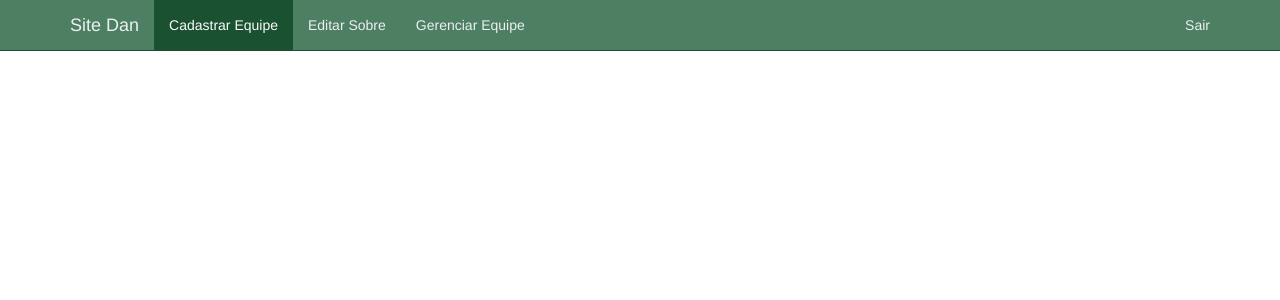
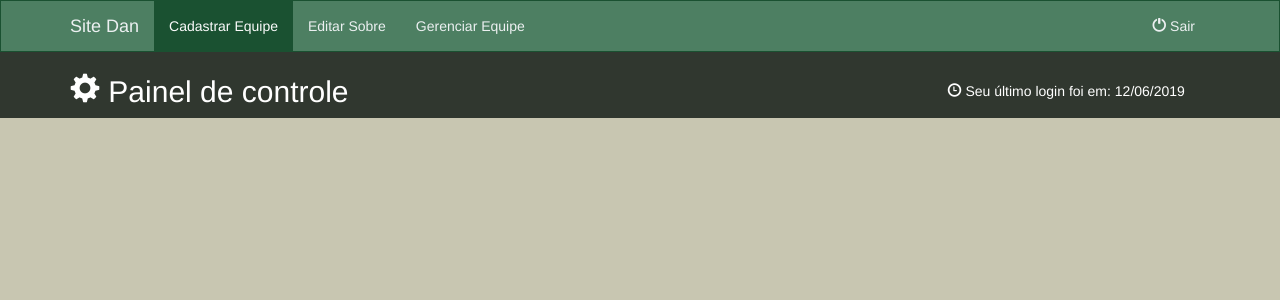
Before and after one commit to daniloaugusto0212/projeto_bootstrap, a PHP site: page / in a window 1280 px wide. Shown: the top 300 px of the page. Run offline with PHP 8.4, Linux system fonts and the light colour scheme.

Commit message:
configurações do painel

```diff
--- a/painel/css/style.css
+++ b/painel/css/style.css
@@ -1,3 +1,8 @@
+body{
+  background-color: #C8C6B1;
+}
+
+
 /*Alterar a cor padrão do bootstrap https://work.smarchal.com/twbscolor/*/
 
 .navbar-default,
@@ -55,6 +60,38 @@
     color: #fbfbfb;
   }
 
+  /*Custon style para nosso painel*/
+ .navbar{
+   margin-bottom: 0 !important;
+   border-radius: 0;
+ }
+  header#header{
+    background: #30372F;
+    color: white;
+  }
+
+  #header h2{
+    margin-top: 20px;
+  }
+
+  #header p{
+    margin-top: 20px;
+    position: relative;
+    top: 9px;
+  }
+
+  @media screen and (max-width: 1000px) {
+    #header{
+      text-align: center;
+    }
+
+    #header p{
+      margin-top: 20px;
+      position: relative;
+      top: 0;
+    }
+  }
+
   @media (max-width: 767px) {
     .navbar-default .navbar-nav .open .dropdown-menu > li > a {
       color: #ecf0f1;
--- a/painel/index.php
+++ b/painel/index.php
@@ -14,7 +14,7 @@
 
   </head>
   <body>
-    <nav class="navbar navbar-default navbar-fixed-top">
+    <nav class="navbar navbar-default">
         <div class="container">
             <div class="navbar-header">
             <button type="button" class="navbar-toggle collapsed" data-toggle="collapse" data-target="#navbar" aria-expanded="false" aria-controls="navbar">
@@ -32,15 +32,24 @@
                 <li><a href="#contact">Gerenciar Equipe</a></li>
             </ul>
             <ul class="nav navbar-nav navbar-right">
-                <li><a href="">Sair</a></li>
+                <li><a href=""><span class="glyphicon glyphicon-off"></span> Sair</a></li>
             </ul>
             </div><!--/.nav-collapse -->
         </div>
         </nav>
 
-        <Header id="header">
-
-        </Header>
+        <header id="header">
+          <div class="container">
+            <div class="row">
+              <div class="col-md-9">
+                <h2><span class="glyphicon glyphicon-cog"></span> Painel de controle</h2>
+              </div><!--col-md-6-->
+              <div class="col-md-3">
+                <p><span class="glyphicon glyphicon-time"></span> Seu último login foi em: 12/06/2019</p>
+              </div><!--col-md-6-->
+            </div><!--row-->
+          </div><!--container-->
+        </header>
 
     <!-- jQuery (necessary for Bootstrap's JavaScript plugins) -->
     <script src="https://ajax.googleapis.com/ajax/libs/jquery/1.12.4/jquery.min.js"></script>
```
